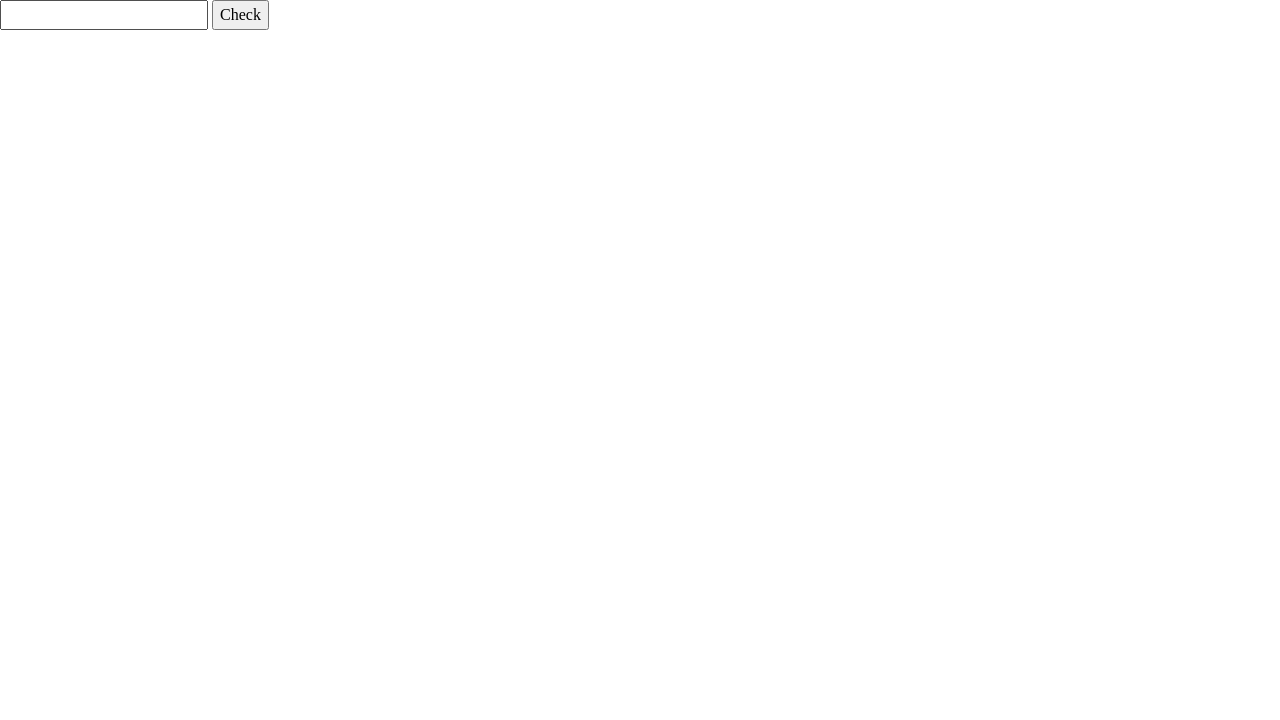
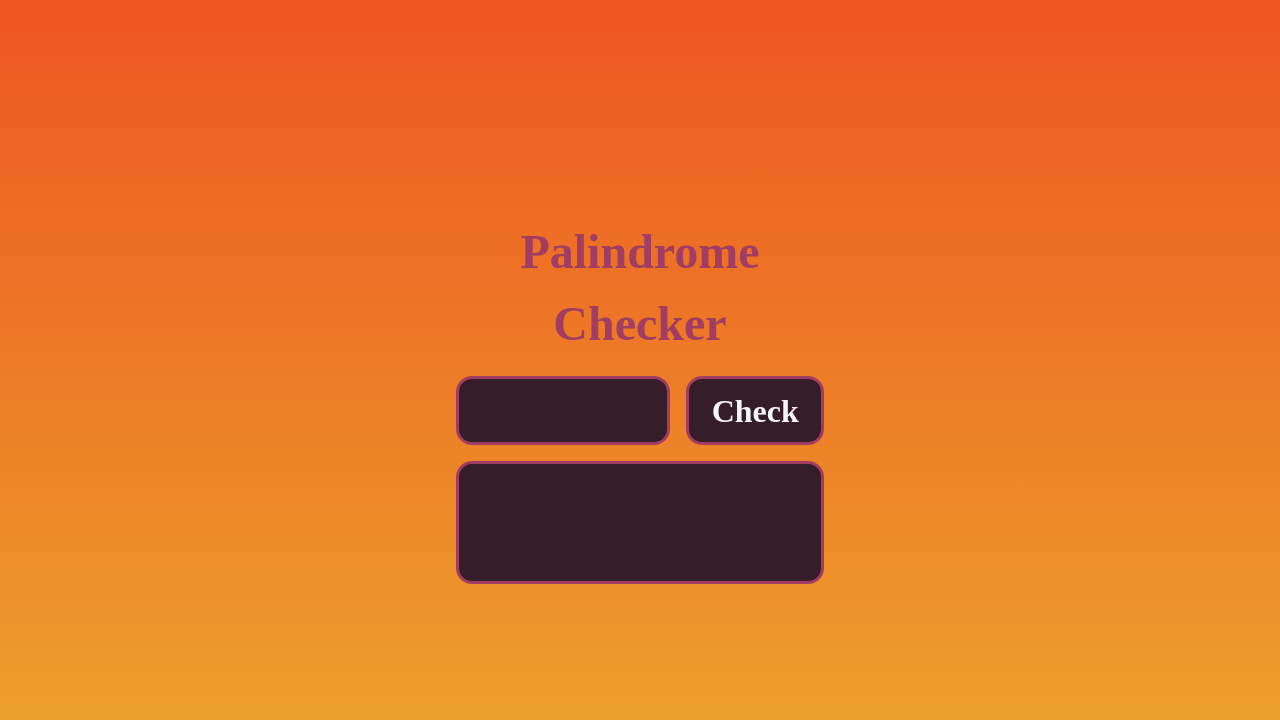
Before and after one commit to romainringenbach/freeCodeCamp---Palindrom-Checker, a plain HTML site: page index.html in a window 1280 px wide. Drawn offline with Linux system fonts and the light colour scheme.

Commit message:
Add styles

```diff
--- a/index.html
+++ b/index.html
@@ -8,9 +8,13 @@
 
 </head>
 <body>
-    <input type="text" id="text-input">
-    <button id="check-btn">Check</button>
-    <div id="result"></div>
-    <script src="./script.js"></script>
+    <main>
+        <h1>Palindrome Checker</h1>
+        <input type="text" id="text-input" class="box">
+        <button id="check-btn" class="box">Check</button>
+        <div id="result" class="box"></div>
+        <script src="./script.js"></script>
+    </main>
+
 </body>
 </html>
--- a/styles.css
+++ b/styles.css
@@ -25,3 +25,102 @@ overflow-wrap: break-word;
 #root, #__next {
 isolation: isolate;
 }
+
+/* My CSS */
+
+:root {
+  --gradient-color1: #EE5622;
+  --gradient-color2: #ECA72C;
+  --background-color: #351E29;
+  --font-color: #F7F7F9;
+  --border-color: #A13D63;
+
+}
+
+body {
+  background: linear-gradient(var(--gradient-color1),var(--gradient-color2));
+  background-repeat: no-repeat;
+  width: 100vw;
+  height: 100vh;
+  padding: calc((100vh - min(50vh,500px)) / 2) calc((100vw - min(50vh,500px)) / 2);
+}
+
+main {
+  display: grid;
+  grid-template-columns: repeat(5,1fr);
+  grid-template-rows: repeat(5,1fr);
+  column-gap: 1rem;
+  row-gap: 1rem;
+  padding: 1rem;
+
+  width: 50vh;
+  height: 50vh;
+  max-width: 500px;
+  max-height: 500px;
+}
+
+h1 {
+  grid-column-start: 1;
+  grid-column-end: span 5;
+  grid-row-start: 1;
+  grid-row-end: span 1;
+
+  color: var(--border-color);
+  font-weight: bold;
+  text-align: center;
+  font-size: 3rem;
+}
+
+#text-input {
+  grid-column-start: 1;
+  grid-column-end: span 3;
+  grid-row-start: 2;
+  grid-row-end: span 1;
+
+  padding: 1rem;
+  font-size: 1.3rem;
+}
+
+#check-btn {
+  grid-column-start: 4;
+  grid-column-end: span 2;
+  grid-row-start: 2;
+  grid-row-end: span 1;
+
+  font-size: 2rem;
+  font-weight: bold;
+}
+
+#check-btn:hover {
+  background-color: var(--border-color);
+}
+
+#result {
+  grid-column-start: 1;
+  grid-column-end: span 5;
+  grid-row-start: 3;
+  grid-row-end: span 3;
+
+  padding: 1rem;
+  font-size: 1.3rem;
+}
+
+.box {
+  background-color: var(--background-color);
+  border: 3px solid var(--border-color);
+  color: var(--font-color);
+  border-radius: 1rem;
+}
+
+@media (orientation : portrait) {
+  body {
+    padding: 0;
+  }
+
+  main {
+    width: 100vw;
+    height: 100vh;
+    max-width: unset;
+    max-height: unset;
+  }
+}
```
